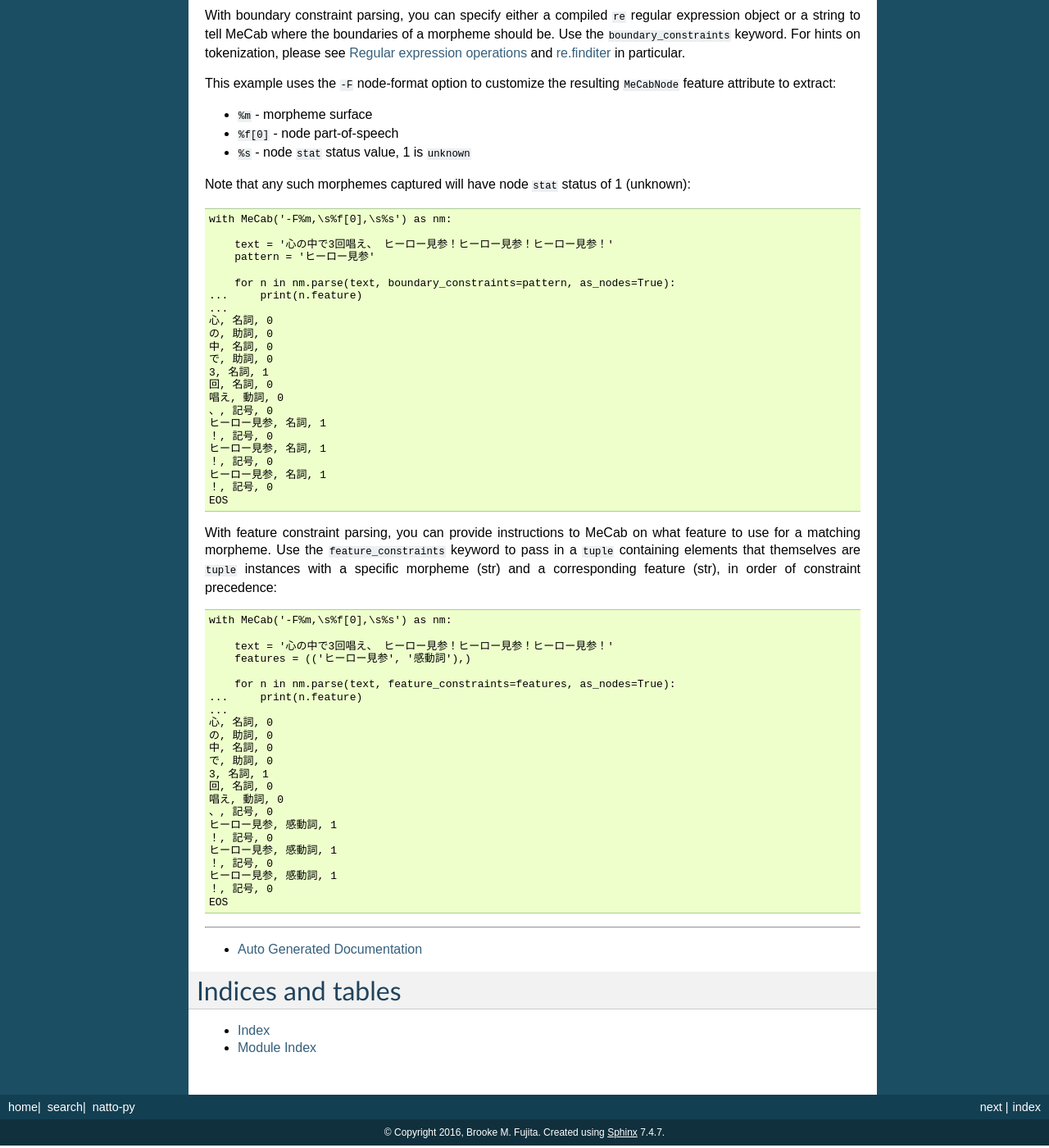
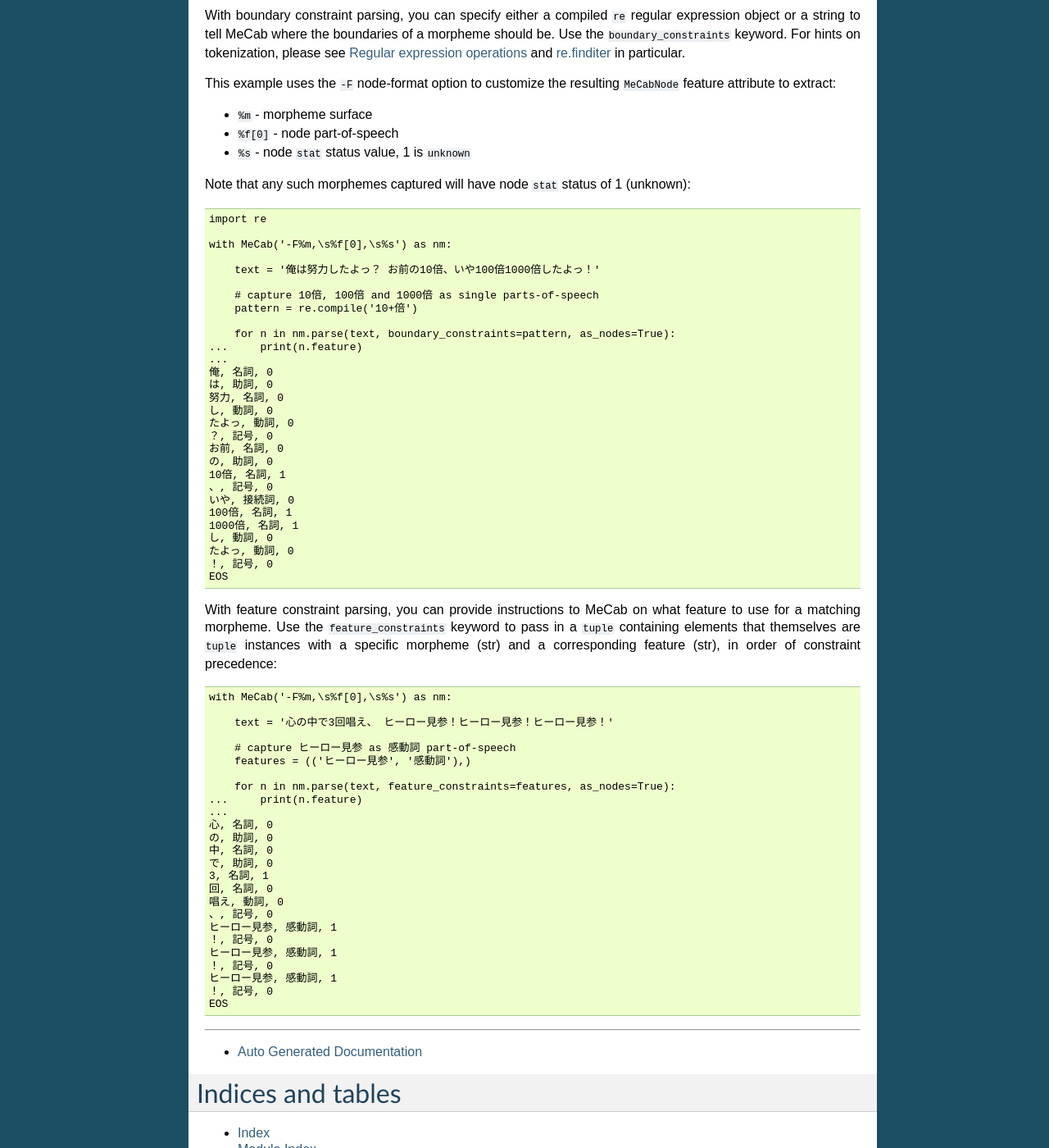
Before and after one commit to buruzaemon/natto-py, a Sphinx documentation site: the page built from docs/index.rst, in a window 1280 px wide and 1400 px high, scrolled down 3819 px. Shown: the whole window at 82% size. Built offline with Sphinx 7.4.7, drawn with Linux system fonts in a browser that asks for light colours.

Commit message:
Last minute fine-tuning of documentation strings

```diff
--- a/README.rst
+++ b/README.rst
@@ -237,6 +237,8 @@ Note that any such morphemes captured will have node ``stat`` status of 1 (unkno
     with MeCab('-F%m,\s%f[0],\s%s') as nm:
 
         text = '俺は努力したよっ？ お前の10倍、いや100倍1000倍したよっ！'
+
+        # capture 10倍, 100倍 and 1000倍 as single parts-of-speech
         pattern = re.compile('10+倍')
 
         for n in nm.parse(text, boundary_constraints=pattern, as_nodes=True):
--- a/docs/index.rst
+++ b/docs/index.rst
@@ -236,27 +236,33 @@ This example uses the ``-F`` node-format option to customize the resulting
 
 Note that any such morphemes captured will have node ``stat`` status of 1 (unknown)::
 
+    import re
+
     with MeCab('-F%m,\s%f[0],\s%s') as nm:
 
-        text = '心の中で3回唱え、 ヒーロー見参！ヒーロー見参！ヒーロー見参！'
-        pattern = 'ヒーロー見参'
+        text = '俺は努力したよっ？ お前の10倍、いや100倍1000倍したよっ！'
+
+        # capture 10倍, 100倍 and 1000倍 as single parts-of-speech
+        pattern = re.compile('10+倍')
 
         for n in nm.parse(text, boundary_constraints=pattern, as_nodes=True):
     ...     print(n.feature)
     ...
-    心, 名詞, 0
+    俺, 名詞, 0
+    は, 助詞, 0
+    努力, 名詞, 0
+    し, 動詞, 0
+    たよっ, 動詞, 0
+    ？, 記号, 0
+    お前, 名詞, 0
     の, 助詞, 0
-    中, 名詞, 0
-    で, 助詞, 0
-    3, 名詞, 1
-    回, 名詞, 0
-    唱え, 動詞, 0
+    10倍, 名詞, 1
     、, 記号, 0
-    ヒーロー見参, 名詞, 1
-    ！, 記号, 0
-    ヒーロー見参, 名詞, 1
-    ！, 記号, 0
-    ヒーロー見参, 名詞, 1
+    いや, 接続詞, 0
+    100倍, 名詞, 1
+    1000倍, 名詞, 1
+    し, 動詞, 0
+    たよっ, 動詞, 0
     ！, 記号, 0
     EOS
 
@@ -270,6 +276,8 @@ and a corresponding feature (str), in order of constraint precedence::
     with MeCab('-F%m,\s%f[0],\s%s') as nm:
 
         text = '心の中で3回唱え、 ヒーロー見参！ヒーロー見参！ヒーロー見参！'
+
+        # capture ヒーロー見参 as 感動詞 part-of-speech
         features = (('ヒーロー見参', '感動詞'),)
 
         for n in nm.parse(text, feature_constraints=features, as_nodes=True):
```
